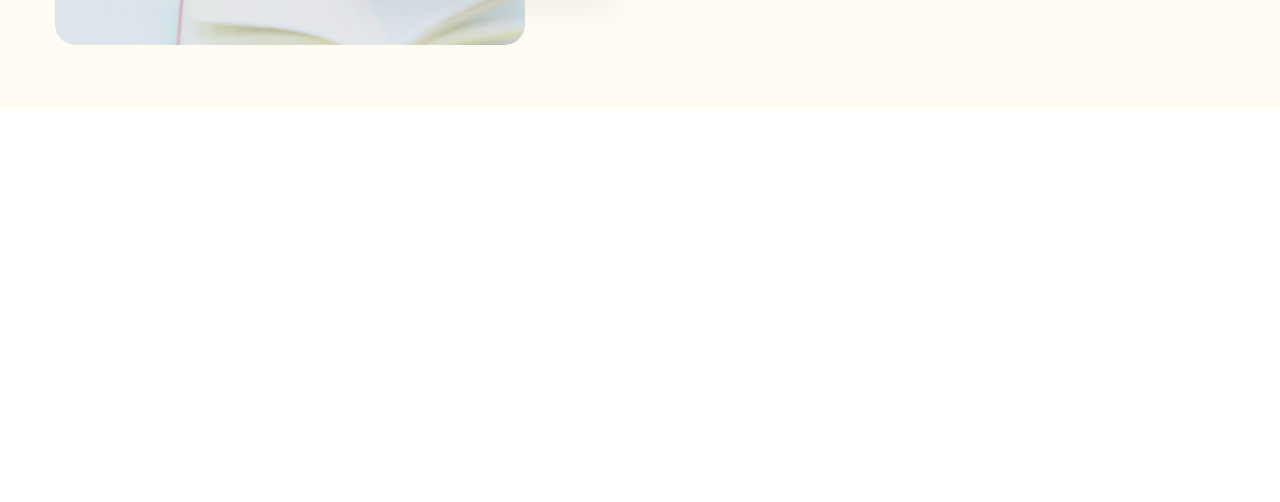
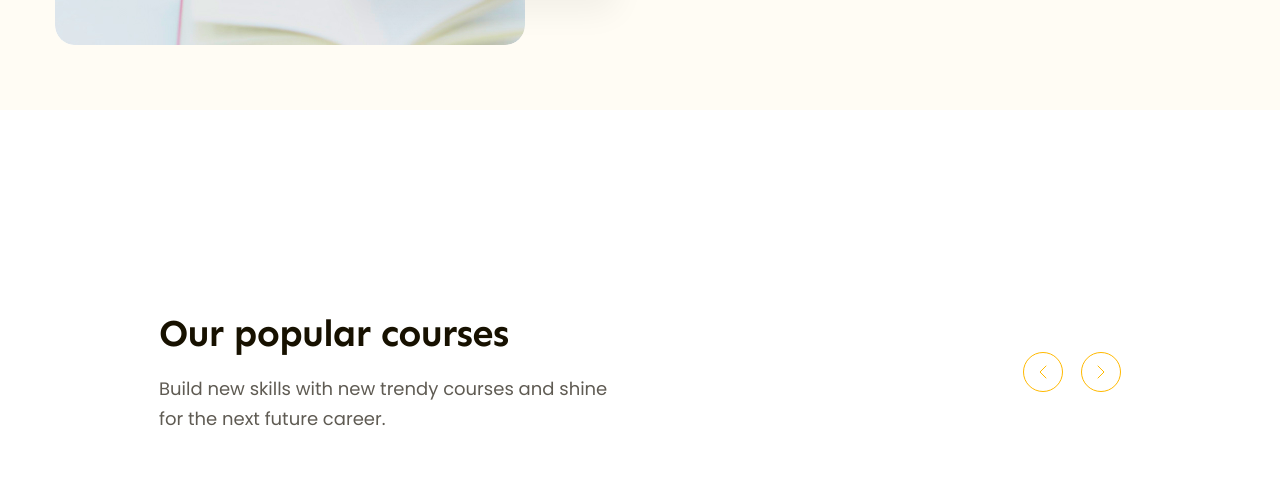
Before and after one commit to tranhaithien04/html-css-project-02, a plain HTML site: page index.html in a window 1280 px wide. Shown: the part 790-1292 px from the top of the page. Drawn offline with Linux system fonts and the light colour scheme.

Commit message:
lam phan popular-top

```diff
--- a/assets/css/styles.css
+++ b/assets/css/styles.css
@@ -36,6 +36,23 @@ a {
 
 .btn:hover {
     opacity: 0.9;
+}
+
+.heading {
+    font-family: var(--font-heading);
+    font-weight: 700;
+    letter-spacing: -0.02em;
+    color: #171100;
+}
+
+.heading.lv1 {
+    font-size: 5.8rem;
+    line-height: 1.17;
+}
+
+.heading.lv2 {
+    font-size: 3.8rem;
+    line-height: 1.26;
 }
 
 .main-content {
@@ -188,15 +205,6 @@ a {
     padding: 64px 0 0 130px;
 }
 
-.hero .heading {
-    font-family: var(--font-heading);
-    font-weight: 700;
-    font-size: 5.8rem;
-    line-height: 1.17;
-    letter-spacing: -0.02em;
-    color: #171100;
-}
-
 .hero .desc {
     margin-top: 22px;
     font-size: 1.8rem;
@@ -256,3 +264,46 @@ a {
     line-height: 1.23;
     color: #171100;
 }
+
+/* Popular */
+.popular {
+    padding: 65px 0;
+    margin: 135px;
+}
+
+.popular-top {
+    display: flex;
+    align-items: center;
+    justify-content: space-between;
+}
+
+.popular-top .desc {
+    margin-top: 16px;
+    width: 458px;
+    font-size: 1.8rem;
+    line-height: 1.67;
+    color: #5f5b53;
+}
+
+.popular-top .controls {
+    display: flex;
+    gap: 18px;
+}
+
+.popular-top .control-btn {
+    display: flex;
+    align-items: center;
+    justify-content: center;
+    width: 40px;
+    height: 40px;
+    border-radius: 50%;
+    color: var(--primary-color);
+    border: 1px solid var(--primary-color);
+    background: transparent;
+}
+
+.popular-top .control-btn:hover {
+    color: #fff;
+    background: var(--primary-color);
+    cursor: pointer;
+}
--- a/index.html
+++ b/index.html
@@ -112,7 +112,7 @@
                         </div>
                         <!-- hero-right -->
                         <div class="content-block">
-                            <h1 class="heading">
+                            <h1 class="heading lv1">
                                 Learn without limits and spread knowledge.
                             </h1>
                             <p class="desc">
@@ -143,6 +143,55 @@
                     </div>
                 </div>
             </div>
+
+            <!-- Popular -->
+            <div class="popular">
+                <div class="main-content">
+                    <div class="popular-top">
+                        <div class="info">
+                            <h2 class="heading lv2">Our popular courses</h2>
+                            <p class="desc">
+                                Build new skills with new trendy courses and
+                                shine for the next future career.
+                            </p>
+                        </div>
+                        <div class="controls">
+                            <button class="control-btn">
+                                <svg
+                                    width="8"
+                                    height="14"
+                                    viewBox="0 0 8 14"
+                                    fill="none"
+                                    xmlns="http://www.w3.org/2000/svg"
+                                >
+                                    <path
+                                        d="M7 1L1 7L7 13"
+                                        stroke="currentColor"
+                                        stroke-linecap="round"
+                                        stroke-linejoin="round"
+                                    />
+                                </svg>
+                            </button>
+                            <button class="control-btn">
+                                <svg
+                                    width="8"
+                                    height="14"
+                                    viewBox="0 0 8 14"
+                                    fill="none"
+                                    xmlns="http://www.w3.org/2000/svg"
+                                >
+                                    <path
+                                        d="M1 1L7 7L1 13"
+                                        stroke="currentColor"
+                                        stroke-linecap="round"
+                                        stroke-linejoin="round"
+                                    />
+                                </svg>
+                            </button>
+                        </div>
+                    </div>
+                </div>
+            </div>
         </main>
     </body>
 </html>
```
Also changed, not shown: assets/icon/chevron-left.svg (added), assets/icon/chevron-right.svg (added).
